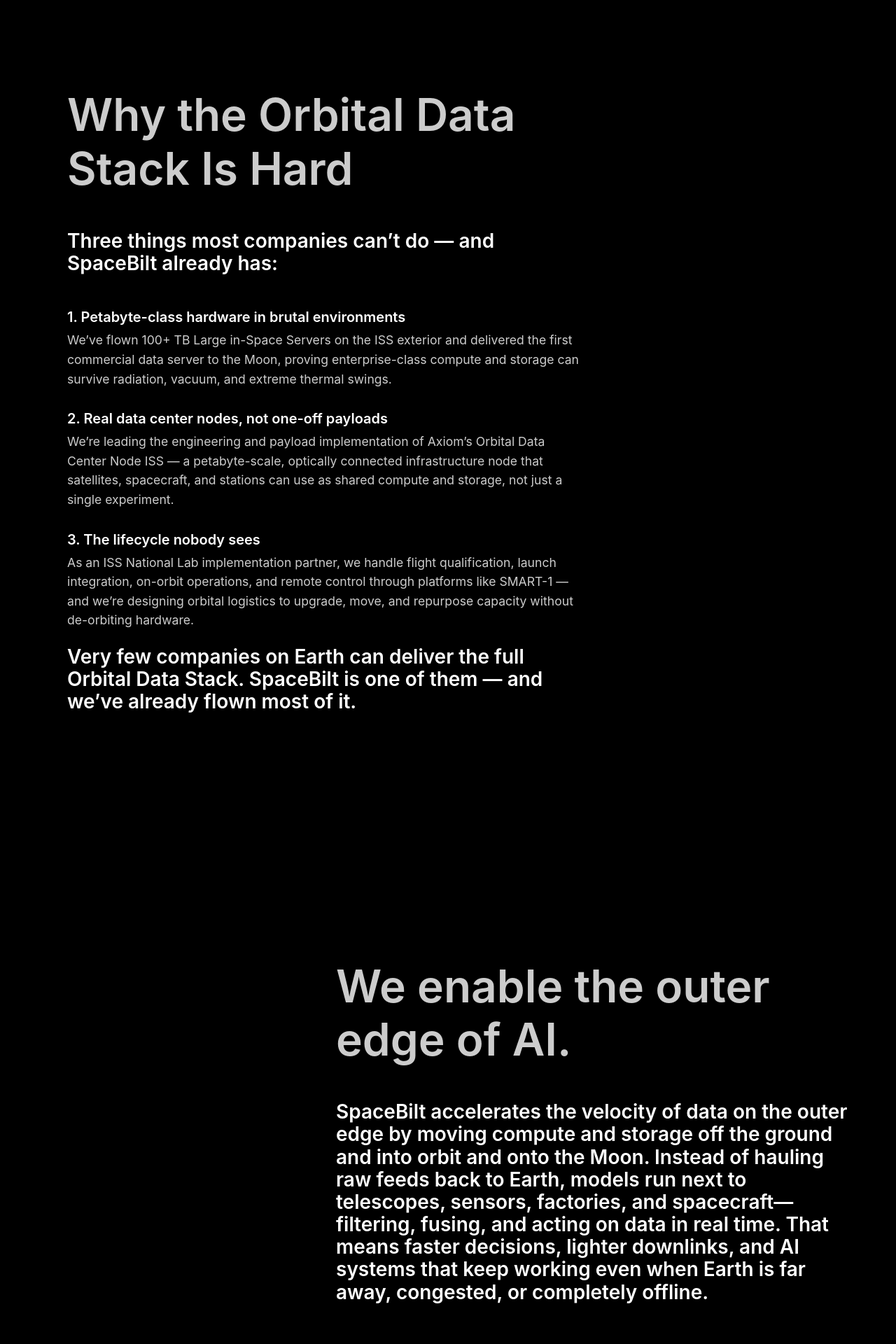
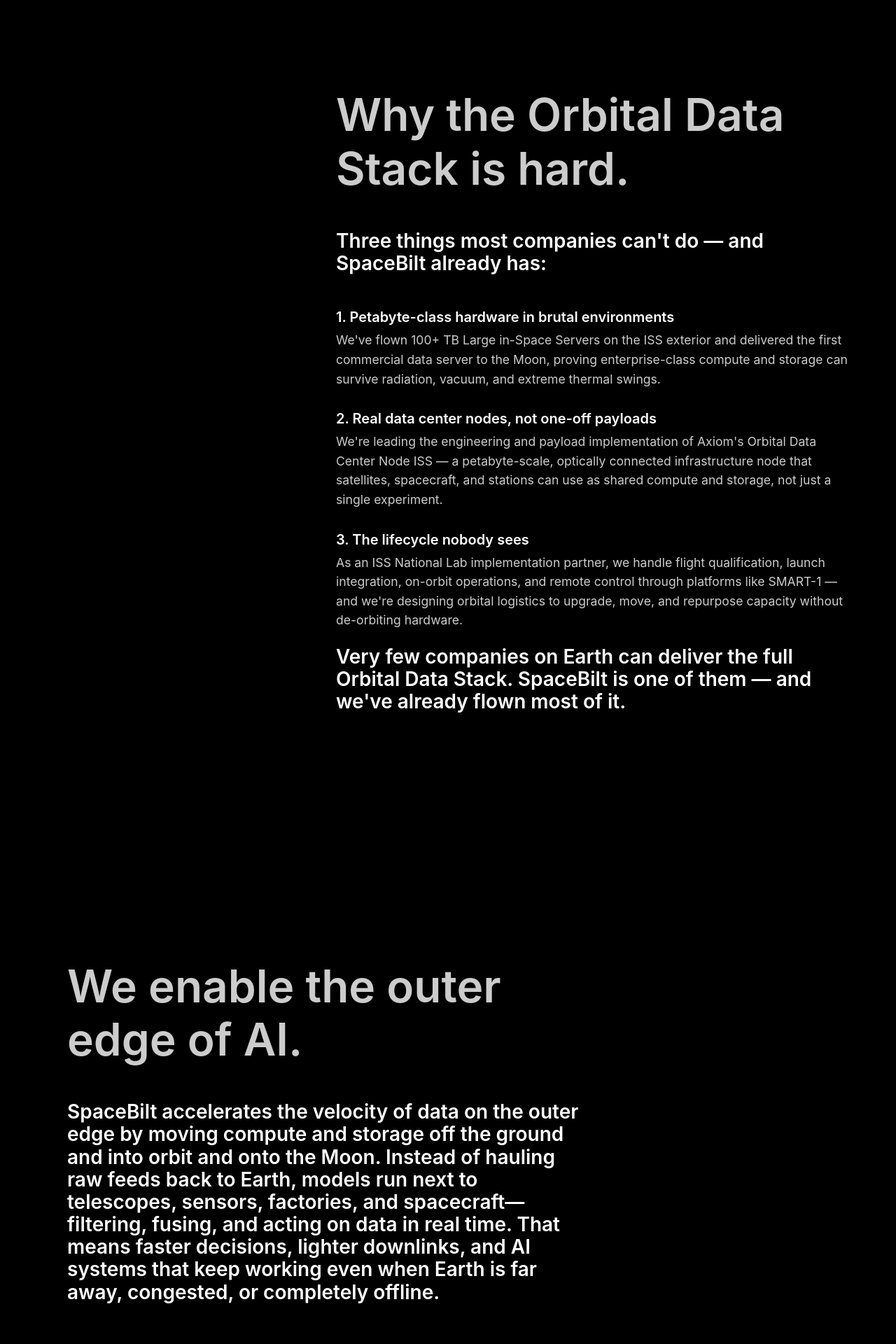
Before and after one commit to bigbadbrad/spacebilt, a Next.js app: page / in a window 1280 px wide. Shown: the part 2480-4400 px from the top of the page at 70% size. Built offline with nearby package versions, Linux system fonts and the light colour scheme; no server answers.

Commit message:
kickass icon

```diff
--- a/src/app/page.tsx
+++ b/src/app/page.tsx
@@ -4,7 +4,7 @@
 import { Metadata } from "next";
 import { HomeHero } from "../components/home/home-hero";
 import {
-  Proven, Rugged, What, WhyOrbitalDataStack, OuterEdge, WhoNeedsOrbitalDataStack, Big
+  Proven, Rugged, What, WhyOrbitalDataStack, OuterEdge, HowYouBuild, WhoNeedsOrbitalDataStack, Big
 } from "@/components/home/home-sections";
 import { HomeCompare } from "../components/home/home-compare";
 import { HomePricing } from "../components/home/home-pricing";
@@ -64,6 +64,7 @@
       <What />
       <WhyOrbitalDataStack />
       <OuterEdge />
+      <HowYouBuild />
       <WhoNeedsOrbitalDataStack />
       <Big />
       {/* <Rugged /> */}
--- a/src/components/home/home-hero.tsx
+++ b/src/components/home/home-hero.tsx
@@ -21,7 +21,7 @@
       }}
     >
       <Container maxWidth="lg">
-              <Grid container alignItems="flex-start" spacing={0} sx={{ pt: { xs: 1, md: 24 } }}>
+              <Grid container alignItems="flex-start" spacing={0} sx={{ pt: { xs: 0, md: 24 } }}>
 
                 <Grid
                   item
--- a/src/components/home/home-sections.tsx
+++ b/src/components/home/home-sections.tsx
@@ -119,6 +119,123 @@
           alignItems="flex-start"
           spacing={0}
         >
+          {/* Left: Visual placeholder */}
+          <Grid
+            item
+            xs={12}
+            md={4}
+            sx={{
+              order: { xs: 1, md: 1 },
+              display: "flex",
+              justifyContent: "center",
+              alignItems: "flex-start",
+              mt: { xs: 0, md: 0 },
+              pl: { xs: 0, md: 4 },
+            }}
+          >
+            {/* Drop an illustration / diagram of the Orbital Data Stack here */}
+          </Grid>
+
+          {/* Right: Text */}
+          <Grid
+            item
+            xs={12}
+            md={8}
+            sx={{
+              order: { xs: 2, md: 2 },
+              textAlign: { xs: "left", md: "left" },
+              display: "flex",
+              flexDirection: "column",
+              justifyContent: "flex-start",
+              pl: { xs: 0, md: 4 },
+              pb: { xs: 2, md: 6 },
+            }}
+          >
+            <Typography variant="h2" color="#cccccc" sx={{ mt: 0, mb: 2 }}>
+              Why the Orbital Data Stack is hard.
+            </Typography>
+
+            <Typography variant="h5" color="#ffffff" sx={{ mt: 4, mb: 3 }}>
+              Three things most companies can't do — and SpaceBilt already has:
+            </Typography>
+
+            <List sx={{
+              color: '#ffffff',
+              '& .MuiListItemText-primary': {
+                fontSize: '1.25rem'
+              },
+              '& .MuiListItemText-secondary': {
+                fontSize: '1.1rem'
+              }
+            }}>
+              <ListItem disableGutters>
+                <ListItemText
+                  primary="1. Petabyte-class hardware in brutal environments"
+                  secondary="We've flown 100+ TB Large in-Space Servers on the ISS exterior and delivered the first commercial data server to the Moon, proving enterprise-class compute and storage can survive radiation, vacuum, and extreme thermal swings."
+                  primaryTypographyProps={{
+                    color: "#ffffff",
+                    sx: { fontWeight: 600, mb: 0.5 },
+                  }}
+                  secondaryTypographyProps={{ color: "#cccccc" }}
+                />
+              </ListItem>
+
+              <ListItem disableGutters>
+                <ListItemText
+                  primary="2. Real data center nodes, not one-off payloads"
+                  secondary="We're leading the engineering and payload implementation of Axiom's Orbital Data Center Node ISS — a petabyte-scale, optically connected infrastructure node that satellites, spacecraft, and stations can use as shared compute and storage, not just a single experiment."
+                  primaryTypographyProps={{
+                    color: "#ffffff",
+                    sx: { fontWeight: 600, mb: 0.5 },
+                  }}
+                  secondaryTypographyProps={{ color: "#cccccc" }}
+                />
+              </ListItem>
+
+              <ListItem disableGutters>
+                <ListItemText
+                  primary="3. The lifecycle nobody sees"
+                  secondary="As an ISS National Lab implementation partner, we handle flight qualification, launch integration, on-orbit operations, and remote control through platforms like SMART-1 — and we're designing orbital logistics to upgrade, move, and repurpose capacity without de-orbiting hardware."
+                  primaryTypographyProps={{
+                    color: "#ffffff",
+                    sx: { fontWeight: 600, mb: 0.5 },
+                  }}
+                  secondaryTypographyProps={{ color: "#cccccc" }}
+                />
+              </ListItem>
+            </List>
+
+            <Typography variant="h5" color="#ffffff" sx={{ mt: 0, mb: 3 }}>
+              Very few companies on Earth can deliver the full Orbital Data
+              Stack. SpaceBilt is one of them — and we've already flown most of
+              it.
+            </Typography>
+          </Grid>
+        </Grid>
+      </Container>
+    </Box>
+  );
+};
+
+export const OuterEdge: React.FC = () => {
+  return (
+    <Box
+      sx={{
+        backgroundColor: "#000000",
+        pt: { xs: 15, md: 20 },
+        pb: 15,
+        width: "100%",
+        position: "relative",
+        overflow: "hidden",
+      }}
+    >
+      <Container maxWidth="lg">
+        <Grid
+          container
+          justifyContent="center"
+          alignItems="flex-start"
+          spacing={0}
+        >
           {/* Left: Text */}
           <Grid
             item
@@ -135,63 +252,15 @@
             }}
           >
             <Typography variant="h2" color="#cccccc" sx={{ mt: 0, mb: 2 }}>
-              Why the Orbital Data Stack Is Hard
+              We enable the outer edge of AI.
             </Typography>
 
-            <Typography variant="h5" color="#ffffff" sx={{ mt: 4, mb: 3 }}>
-              Three things most companies can’t do — and SpaceBilt already has:
-            </Typography>
-
-            <List sx={{
-              color: '#ffffff',
-              '& .MuiListItemText-primary': {
-                fontSize: '1.25rem'
-              },
-              '& .MuiListItemText-secondary': {
-                fontSize: '1.1rem'
-              }
-            }}>
-              <ListItem disableGutters>
-                <ListItemText
-                  primary="1. Petabyte-class hardware in brutal environments"
-                  secondary="We’ve flown 100+ TB Large in-Space Servers on the ISS exterior and delivered the first commercial data server to the Moon, proving enterprise-class compute and storage can survive radiation, vacuum, and extreme thermal swings."
-                  primaryTypographyProps={{
-                    color: "#ffffff",
-                    sx: { fontWeight: 600, mb: 0.5 },
-                  }}
-                  secondaryTypographyProps={{ color: "#cccccc" }}
-                />
-              </ListItem>
-
-              <ListItem disableGutters>
-                <ListItemText
-                  primary="2. Real data center nodes, not one-off payloads"
-                  secondary="We’re leading the engineering and payload implementation of Axiom’s Orbital Data Center Node ISS — a petabyte-scale, optically connected infrastructure node that satellites, spacecraft, and stations can use as shared compute and storage, not just a single experiment."
-                  primaryTypographyProps={{
-                    color: "#ffffff",
-                    sx: { fontWeight: 600, mb: 0.5 },
-                  }}
-                  secondaryTypographyProps={{ color: "#cccccc" }}
-                />
-              </ListItem>
-
-              <ListItem disableGutters>
-                <ListItemText
-                  primary="3. The lifecycle nobody sees"
-                  secondary="As an ISS National Lab implementation partner, we handle flight qualification, launch integration, on-orbit operations, and remote control through platforms like SMART-1 — and we’re designing orbital logistics to upgrade, move, and repurpose capacity without de-orbiting hardware."
-                  primaryTypographyProps={{
-                    color: "#ffffff",
-                    sx: { fontWeight: 600, mb: 0.5 },
-                  }}
-                  secondaryTypographyProps={{ color: "#cccccc" }}
-                />
-              </ListItem>
-            </List>
-
-            <Typography variant="h5" color="#ffffff" sx={{ mt: 0, mb: 3 }}>
-              Very few companies on Earth can deliver the full Orbital Data
-              Stack. SpaceBilt is one of them — and we’ve already flown most of
-              it.
+            <Typography
+              variant="h5"
+              color="#ffffff"
+              sx={{ mt: 4, mb: 3 }}
+            >
+              SpaceBilt accelerates the velocity of data on the outer edge by moving compute and storage off the ground and into orbit and onto the Moon. Instead of hauling raw feeds back to Earth, models run next to telescopes, sensors, factories, and spacecraft—filtering, fusing, and acting on data in real time. That means faster decisions, lighter downlinks, and AI systems that keep working even when Earth is far away, congested, or completely offline.
             </Typography>
           </Grid>
 
@@ -209,7 +278,7 @@
               pl: { xs: 0, md: 4 },
             }}
           >
-            {/* Drop an illustration / diagram of the Orbital Data Stack here */}
+            {/* Drop an illustration / diagram here */}
           </Grid>
         </Grid>
       </Container>
@@ -217,7 +286,7 @@
   );
 };
 
-export const OuterEdge: React.FC = () => {
+export const HowYouBuild: React.FC = () => {
   return (
     <Box
       sx={{
@@ -269,15 +338,65 @@
             }}
           >
             <Typography variant="h2" color="#cccccc" sx={{ mt: 0, mb: 2 }}>
-              We enable the outer edge of AI.
+              How you actually build an orbital data center.
             </Typography>
 
-            <Typography
-              variant="h5"
-              color="#ffffff"
-              sx={{ mt: 4, mb: 3 }}
-            >
-              SpaceBilt accelerates the velocity of data on the outer edge by moving compute and storage off the ground and into orbit and onto the Moon. Instead of hauling raw feeds back to Earth, models run next to telescopes, sensors, factories, and spacecraft—filtering, fusing, and acting on data in real time. That means faster decisions, lighter downlinks, and AI systems that keep working even when Earth is far away, congested, or completely offline.
+            <Typography variant="h5" color="#ffffff" sx={{ mt: 4, mb: 3 }}>
+              Everyone's deck says the same four words: modular, resilient, scalable, maintainable. On the ground, that's a slide. In orbit, it's a set of brutal engineering constraints you either solve in hardware or you don't fly.
+            </Typography>
+
+            <Typography variant="h5" color="#ffffff" sx={{ mt: 4, mb: 3 }}>
+              At SpaceBilt, the Orbital Data Stack is built around three realities:
+            </Typography>
+
+            <List sx={{
+              color: '#ffffff',
+              '& .MuiListItemText-primary': {
+                fontSize: '1.25rem'
+              },
+              '& .MuiListItemText-secondary': {
+                fontSize: '1.1rem'
+              }
+            }}>
+              <ListItem disableGutters>
+                <ListItemText
+                  primary="You design for orchestration, not boxes."
+                  secondary={`A "module" in orbit isn't just a metal can with compute inside. It's a self-contained power, thermal, network, and storage envelope that can be scheduled, throttled, and replaced without touching the rest of the stack. We standardize those envelopes so that a LiSS server, a sensor processor, or a manufacturing controller all plug into the same backbone and can be reconfigured like cloud instances, not one-off satellites.`}
+                  primaryTypographyProps={{
+                    color: "#ffffff",
+                    sx: { fontWeight: 600, mb: 0.5 },
+                  }}
+                  secondaryTypographyProps={{ color: "#cccccc" }}
+                />
+              </ListItem>
+
+              <ListItem disableGutters>
+                <ListItemText
+                  primary="Serviceability is an interface problem, not a slogan."
+                  secondary={`Saying you can swap containers is easy; doing it in microgravity, on a station with safety constraints, is not. We collapse power, data, and cooling into a small set of repeatable interfaces and keep moving parts out of the critical path, so an astronaut, robot, or ISAM vehicle can remove and replace a node without taking the rest of the data center down. That's how you get to 10+ years of useful life without a "rip and replace" event.`}
+                  primaryTypographyProps={{
+                    color: "#ffffff",
+                    sx: { fontWeight: 600, mb: 0.5 },
+                  }}
+                  secondaryTypographyProps={{ color: "#cccccc" }}
+                />
+              </ListItem>
+
+              <ListItem disableGutters>
+                <ListItemText
+                  primary="Resiliency is graceful failure, not wishful redundancy."
+                  secondary="Single points of failure in orbit aren't just outages, they're lost missions. We assume radiation hits, thermal excursions, and partial brownouts are normal operating conditions, and architect the Orbital Data Stack to degrade in slices: lose one node, one link, or one rail and the system keeps running at reduced capacity instead of going dark. That's what lets you accelerate the velocity of data on the outer edge without betting the mission on perfect conditions."
+                  primaryTypographyProps={{
+                    color: "#ffffff",
+                    sx: { fontWeight: 600, mb: 0.5 },
+                  }}
+                  secondaryTypographyProps={{ color: "#cccccc" }}
+                />
+              </ListItem>
+            </List>
+
+            <Typography variant="h5" color="#ffffff" sx={{ mt: 4, mb: 3 }}>
+              Whitepapers describe how orbital data centers should work. SpaceBilt's Orbital Data Stack is how they actually do — with the interfaces, envelopes, and failure modes already proven in space.
             </Typography>
           </Grid>
         </Grid>
@@ -319,7 +438,7 @@
             }}
           >
             <Typography variant="h2" color="#ffffff" sx={{ mb: 3 }}>
-              Who the Orbital Data Stack is built for.
+              Who the Orbital Data Stack is for.
             </Typography>
 
             <Typography
--- a/src/components/main-navbar.tsx
+++ b/src/components/main-navbar.tsx
@@ -108,7 +108,7 @@
                   mx: 'auto',
                 }}
               >
-                <LogoThin height={26} fill={logoFillColor} />
+                <LogoThin height={isMobile ? 20 : 26} fill={logoFillColor} />
               </Box>
             </Link>
           </Box>
```
Also changed, not shown: src/components/footer.tsx (+4 -4 lines), src/components/icon.tsx (+10 -3 lines), src/app/icon-old.svg (added), src/app/icon.svg.
